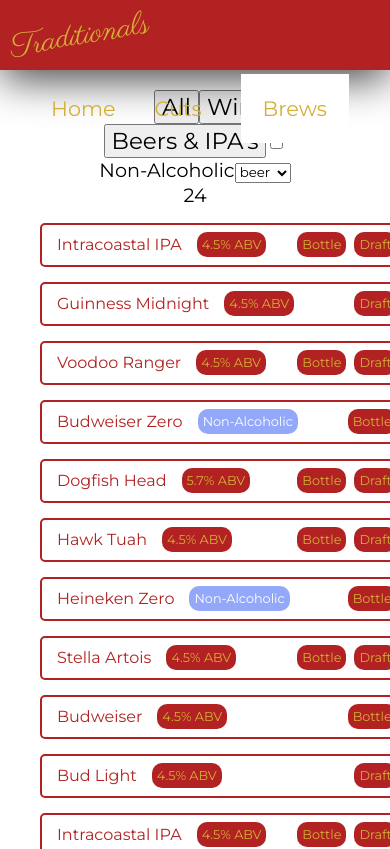
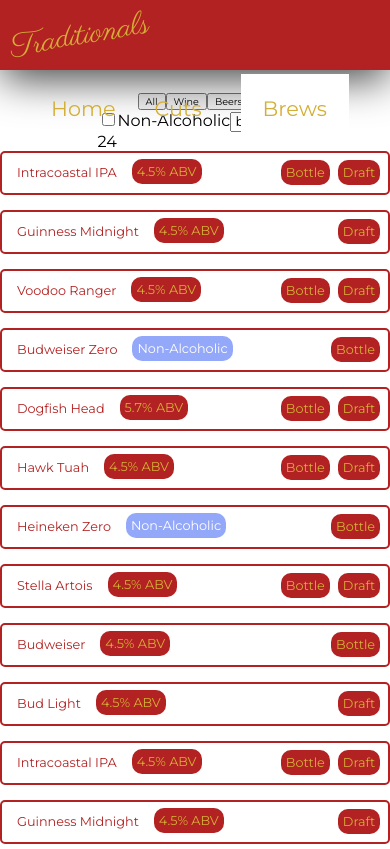
Before and after one commit to Michael-Montgomery/traditionals, a React (Create React App) app: page /brews in a window 390 px wide. Shown: the top 849 px of the page. Built offline with nearby package versions, Linux system fonts and the light colour scheme; a web font is replaced by a local one.

Commit message:
added media queries

```diff
--- a/src/pages/brews/brews.css
+++ b/src/pages/brews/brews.css
@@ -97,4 +97,35 @@
 
 @media only screen and (max-width: 600px) {
 
+    #beer-list {
+        margin: 0 auto;
+        padding-left: 0;
+    }
+
+    #beer-list div {
+        width: 99vw;
+    }
+
+    #beer-list div p {
+        font-size: .8em;
+    }
+
+    #beer-name {
+        margin-left: 1px;
+        margin-right: 2px;
+    }
+
+    #filters-wrapper {
+        text-align: initial;
+    }
+
+    #drinks-filters-list button {
+        font-size: .6em;
+    }
+
+    #filters-wrapper ul, #filters-wrapper p {
+        display: inline;
+        font-size: 1em;
+    }
+
   }
--- a/src/pages/home/home.css
+++ b/src/pages/home/home.css
@@ -307,16 +307,61 @@
 
 
 @media only screen and (max-width: 600px) {
-    #kodak-wrapper, #kodak-wrapper-two {
+
+    #home-wrapper {
+        /* height: 99vh; */
+    }
+
+    #kodak-wrapper,
+    #kodak-wrapper-two {
         width: 200px;
         height: 250px;
     }
-    #kodak-caption, #kodak-caption-two {
+
+    #kodak-caption,
+    #kodak-caption-two {
         font-size: 1em;
     }
+
+    #home-nav-wrapper ul {
+        padding-left: 0;
+        width: 40px;
+    }
+
+    #home-nav-wrapper {
+        width: 35px !important;
+    }
+
     #home-nav-wrapper ul li div {
-        width: 75px;
-        height: 75px;
+        /* width: 35px; */
+        /* height: 75px; */
         font-size: .6em;
     }
-  }
+
+    #home-nav-wrapper ul li {
+        width: 35px;
+    }
+
+
+    #home-nav-wrapper ul li div a {
+        /* transform: rotate(90deg); */
+    }
+
+    .logo-div a {
+        /* transform: rotate(-90deg); */
+        font-size: 2.9em !important;
+    }
+
+    #kodak-wrapper,
+    #kodak-wrapper-two {
+        /* float: right; */
+        margin-left: 117px;
+    }
+
+
+
+    #credit-link {
+        display: none;
+    }
+
+}
```
